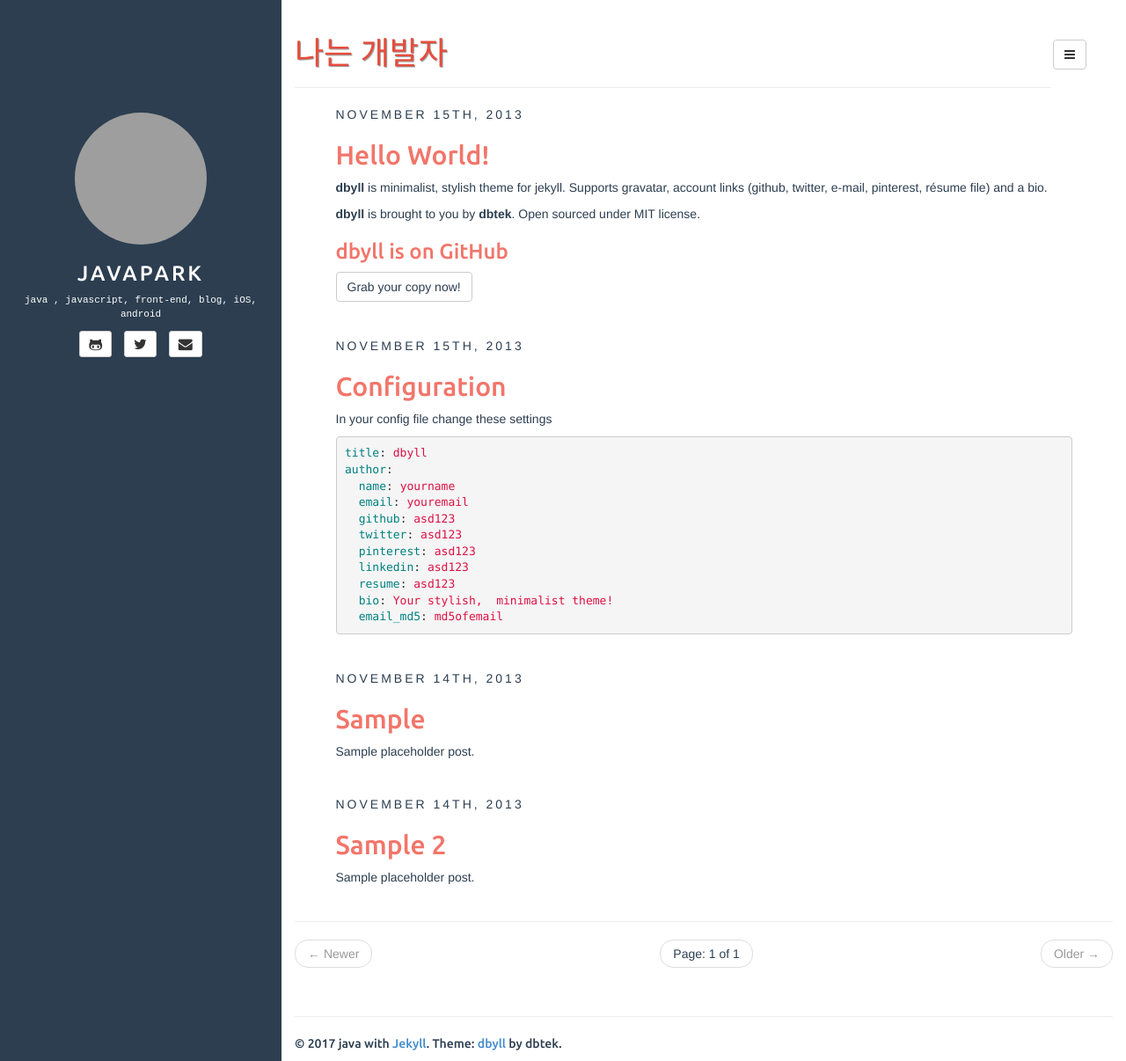
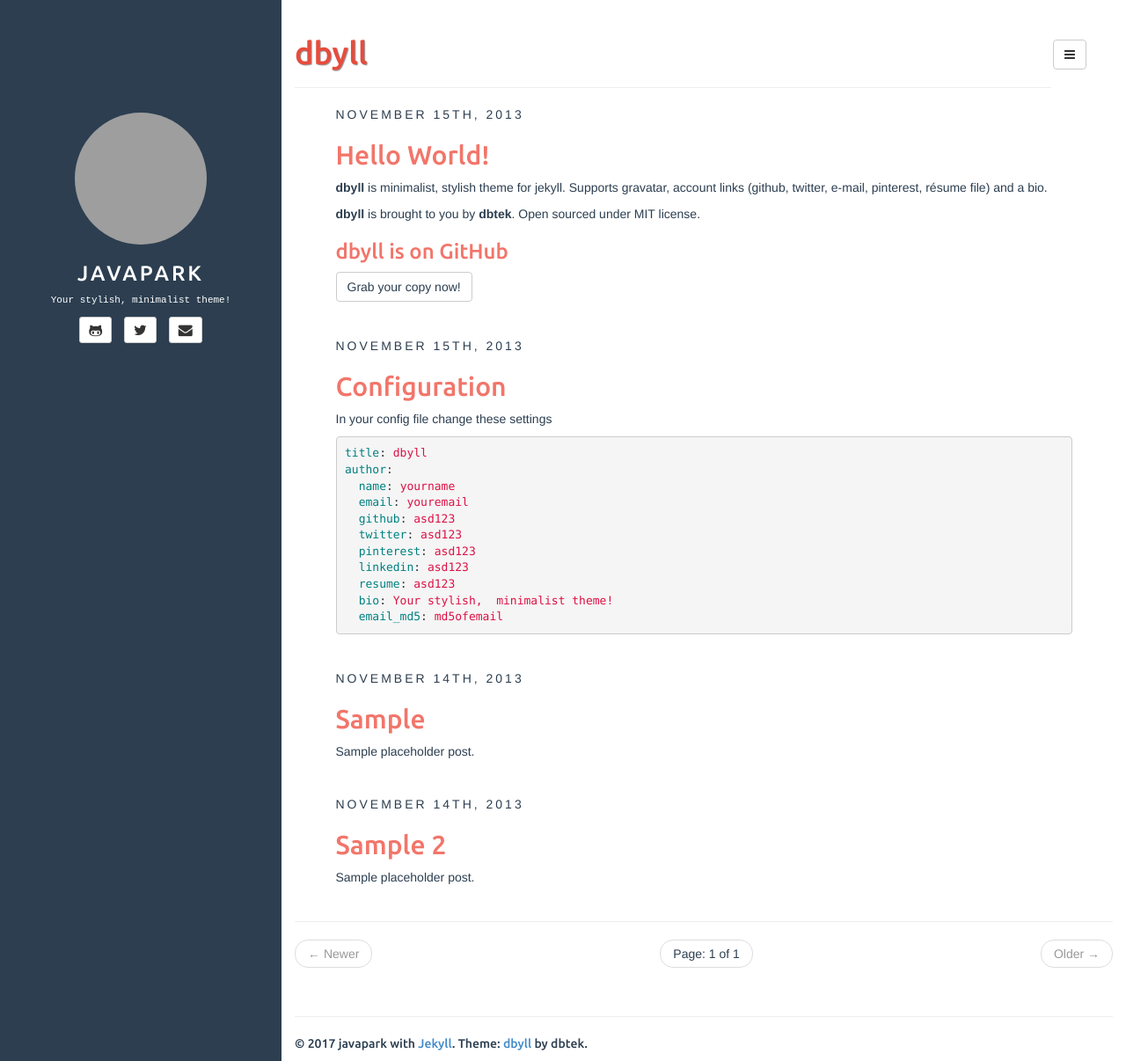
Before and after one commit to dbtek/dbyll, a Jekyll site: the page built from index.html, in a window 1280 px wide and 1206 px high. Shown: the whole window at 88% size. Built offline with Jekyll 4.4.1, drawn with Linux system fonts in a browser that asks for light colours; the list of posts is cut into pages by our own code; grey boxes are pictures that could not be loaded.

Commit message:
환경
환경

```diff
--- a/_config.yml
+++ b/_config.yml
@@ -14,18 +14,18 @@ defaults:
     scope:
       path: "" # empty string for all files
     values:
-      title: 나는 개발자
+      title: dbyll
 
-description: java , javascript, front-end, blog, iOS, android
+description: Stylish Jekyll Theme
 author:
-  name: java
+  name: javapark
   email: javaparknet@gmail.com
   github: javapark
   twitter: javapark
   pinterest:
   linkedin:
-  bio: java , javascript, front-end, blog, iOS, android
-  email_md5:
+  bio: Your stylish, minimalist theme!
+  email_md5: 23e1e193516cbeea6e339fd47d3c6970
 
 rss_path: feed.xml
 categories_path: categories.html
```
